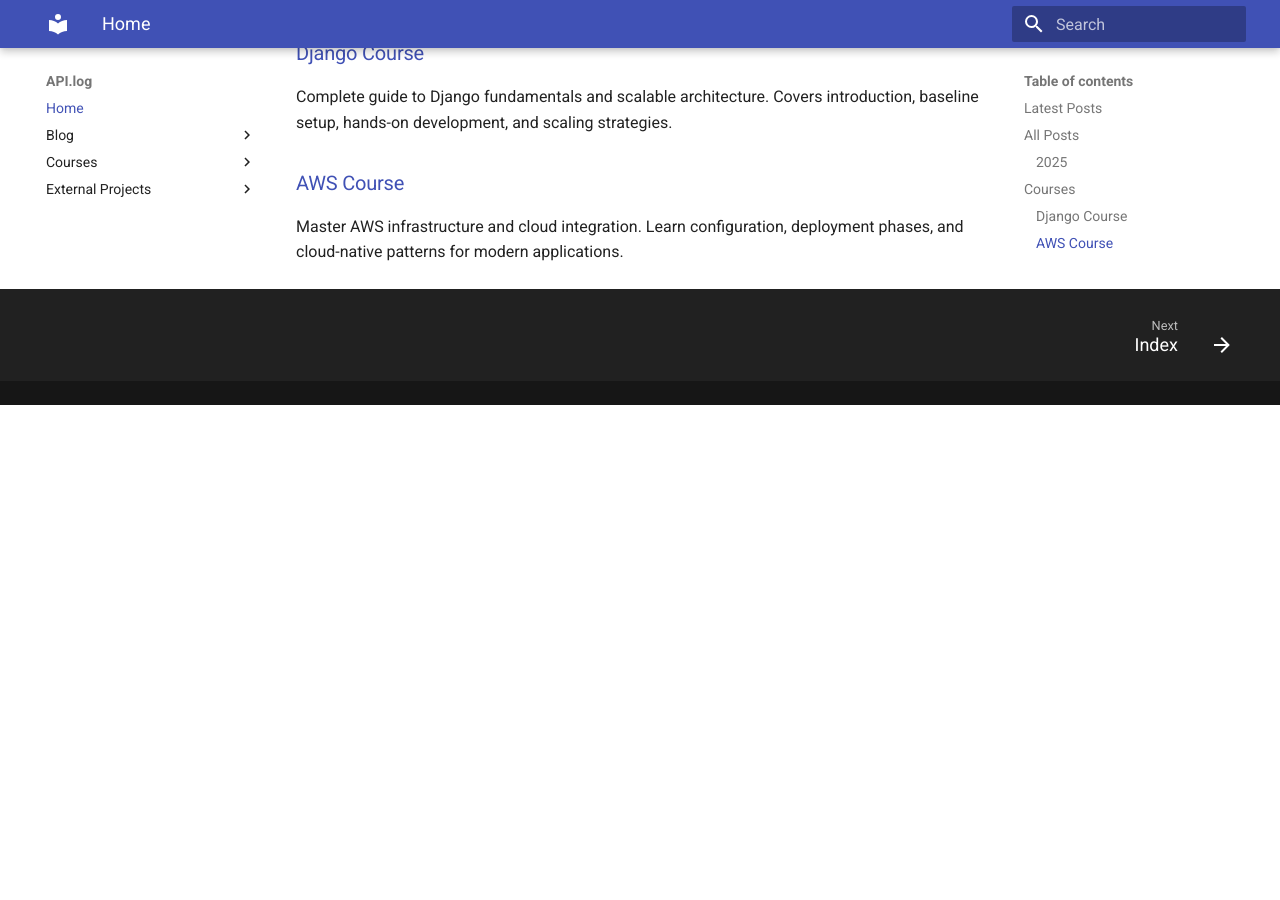
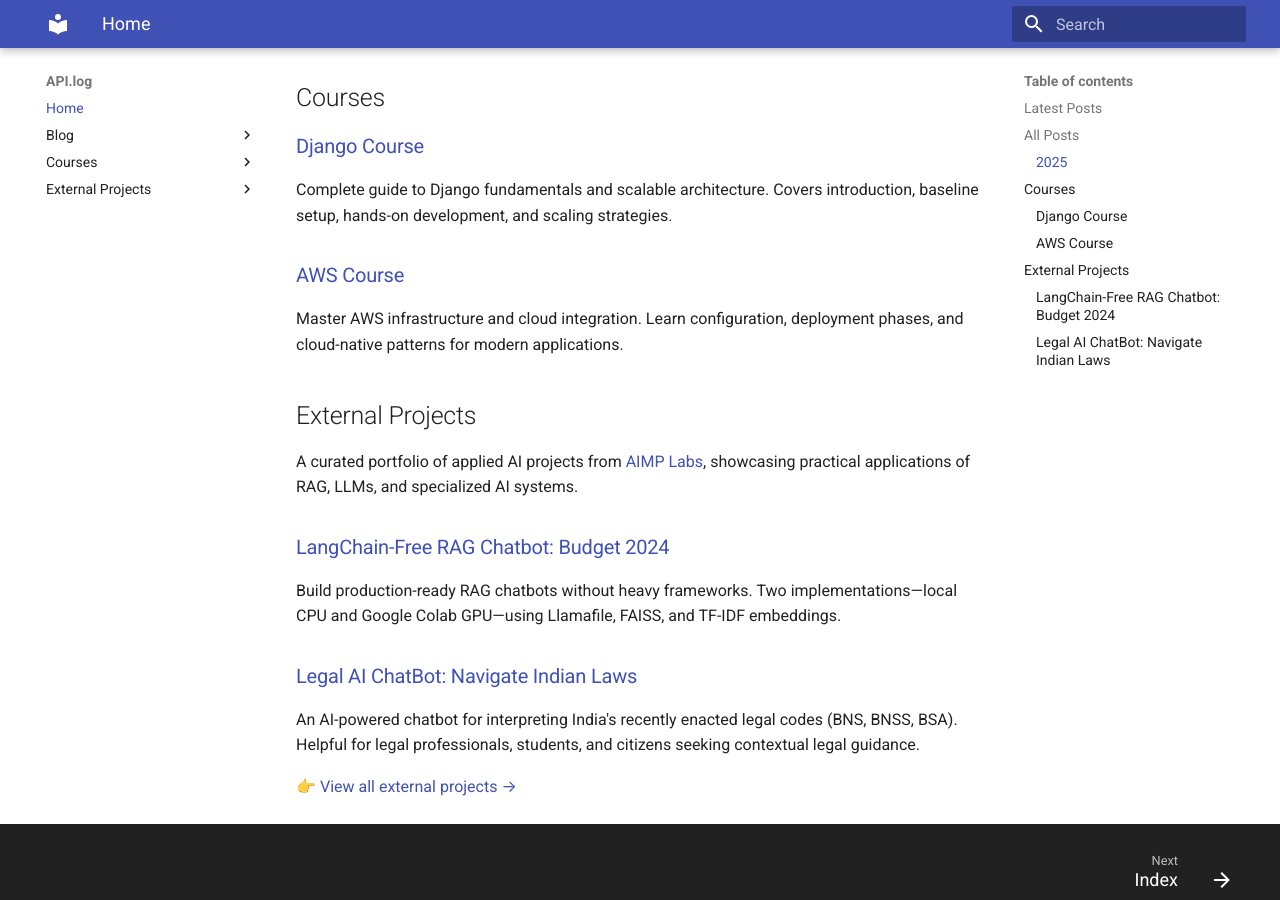
Before and after one commit to Alptimus/Alptimus, an MkDocs documentation site: the page built from docs/index.md, in a window 1280 px wide and 900 px high, scrolled down 665 px. Built offline with MkDocs 1.6.1 and Material for MkDocs 9.7.7, drawn with Linux system fonts in a browser that asks for light colours; before the commit the page ends 1070 px from its top, so only the background shows below that; some of the changed text lies outside the part shown.

Commit message:
Revise README.md and index.md to enhance external projects section, adding details on applied AI work and improving clarity on current learning focus

```diff
--- a/docs/index.md
+++ b/docs/index.md
@@ -1,6 +1,8 @@
 # API.log: A Developer's Journal
 
 Welcome to API.log. This is my central repository where I document my developer journey by sharing the hard-won findings, bug fixes, clear how-tos, and genuinely useful tips I've filtered from the noise of vast, often ephemeral information and AI-generated content.
+
+You'll find three types of content here: **practical blog posts** on AI, development, and tooling; **structured courses** for Django and AWS mastery; and **featured external projects** showcasing applied AI work.
 
 ## Latest Posts
 
@@ -21,3 +23,15 @@ Complete guide to Django fundamentals and scalable architecture. Covers introduc
 
 ### [AWS Course](courses/aws/index.md)
 Master AWS infrastructure and cloud integration. Learn configuration, deployment phases, and cloud-native patterns for modern applications.
+
+## External Projects
+
+A curated portfolio of applied AI projects from [AIMP Labs](https://www.aimplabs.org/), showcasing practical applications of RAG, LLMs, and specialized AI systems.
+
+### [LangChain-Free RAG Chatbot: Budget 2024](external-projects/index.md)
+Build production-ready RAG chatbots without heavy frameworks. Two implementations—local CPU and Google Colab GPU—using Llamafile, FAISS, and TF-IDF embeddings.
+
+### [Legal AI ChatBot: Navigate Indian Laws](external-projects/legal-ai-chatbot.md)
+An AI-powered chatbot for interpreting India's recently enacted legal codes (BNS, BNSS, BSA). Helpful for legal professionals, students, and citizens seeking contextual legal guidance.
+
+👉 [View all external projects →](external-projects/index.md)
```
Also changed, not shown: README.md (+10 -2 lines).
